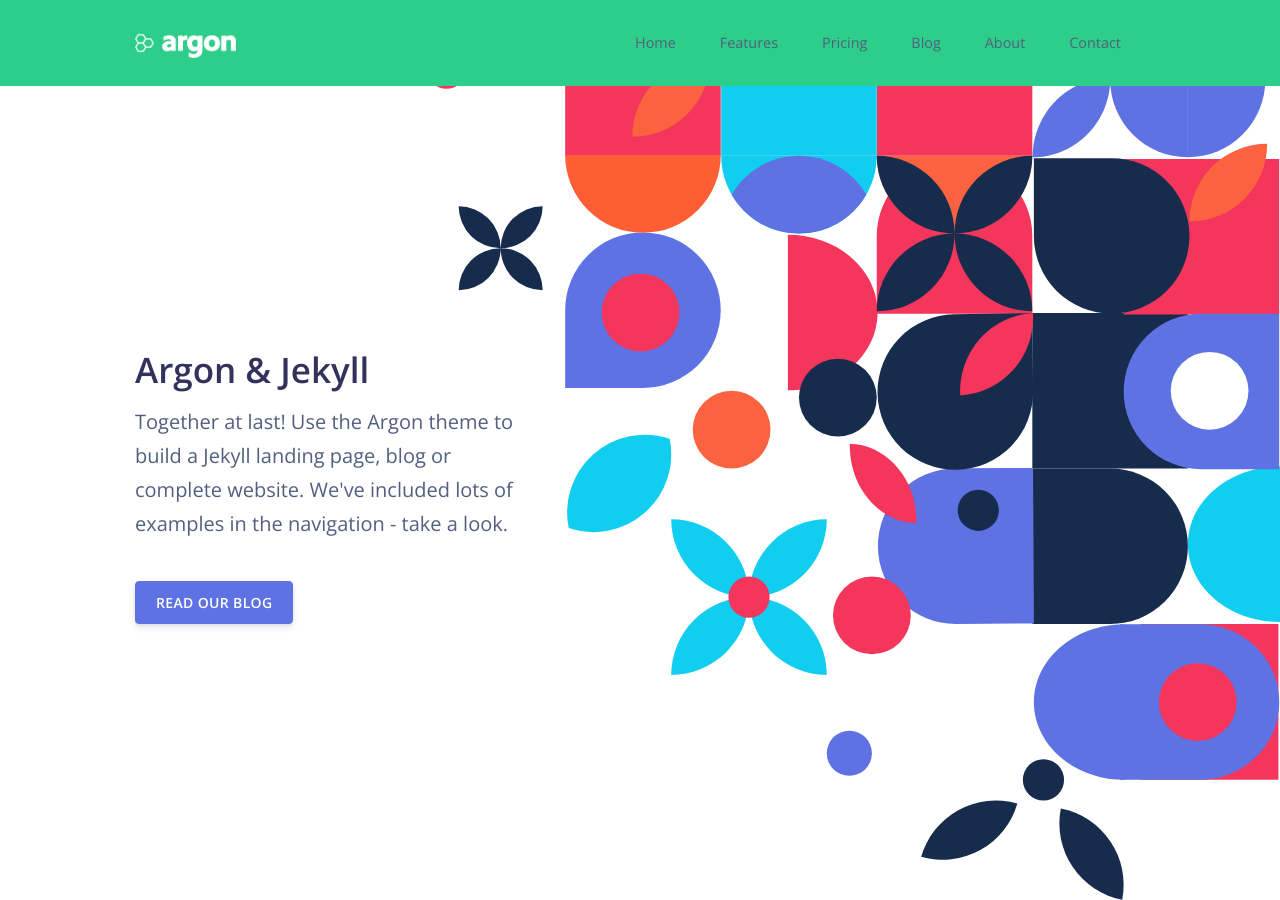
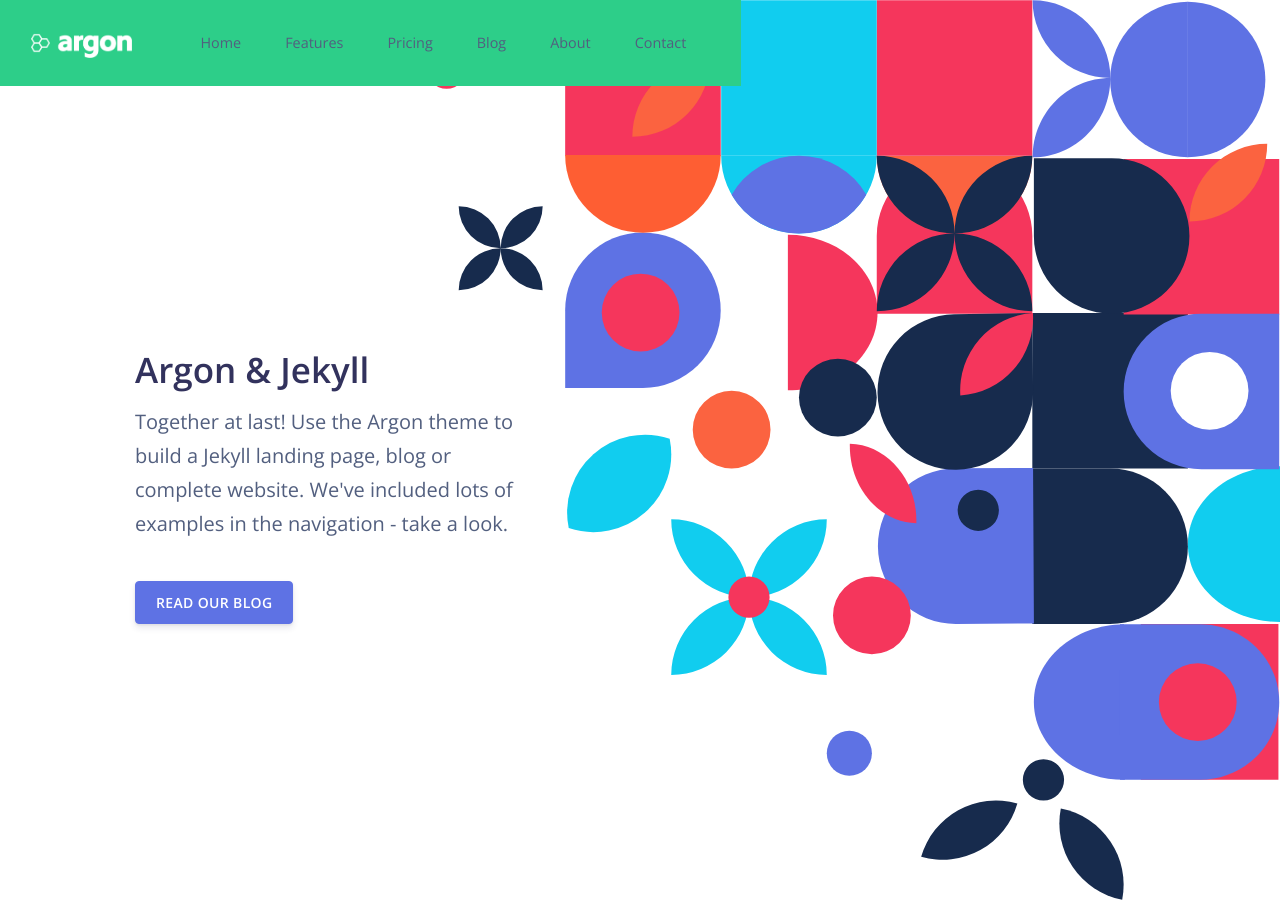
Before and after one commit to SageSELab/sageselab.github.io, a Jekyll site: the page built from index.html, in a window 1280 px wide and 900 px high. Built offline with Jekyll 4.4.1, drawn with Linux system fonts in a browser that asks for light colours; nearby versions of some CDN libraries.

Commit message:
navbar v2

```diff
--- a/_includes/header.html
+++ b/_includes/header.html
@@ -5,7 +5,7 @@
     {% elsif site.data.settings.header_settings.theme == "dark" %}
     <nav id="navbar-main" class="navbar navbar-main navbar-expand-lg bg-default navbar-dark headroom">
       {% else %}
-      <nav id="navbar-main" class="navbar navbar-main navbar-expand-lg bg-success headroom">
+      <nav id="navbar-main" class="navbar navbar-success navbar-expand-lg bg-success headroom">
         {% endif %}
 
         <div class="container">
```
